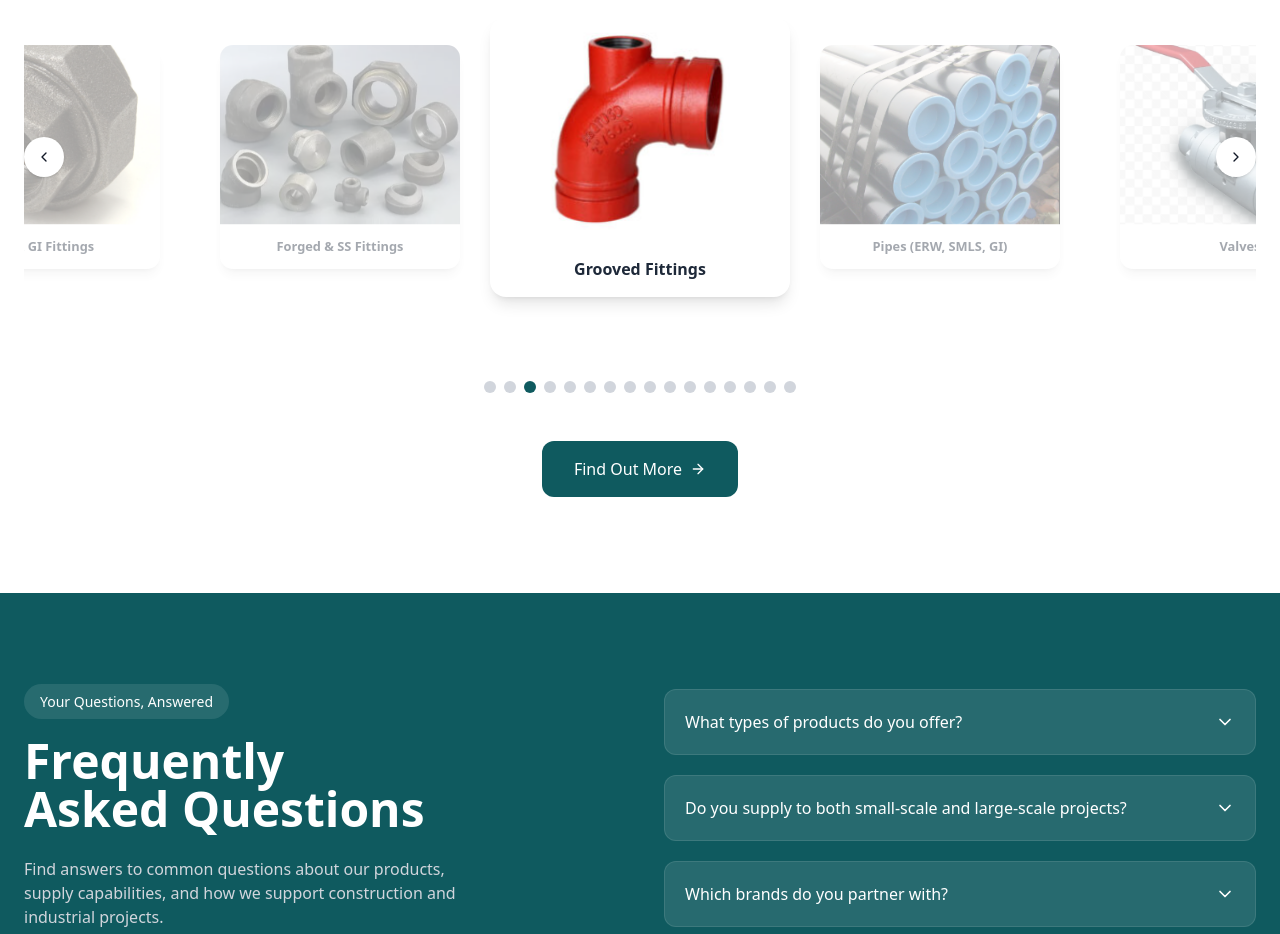
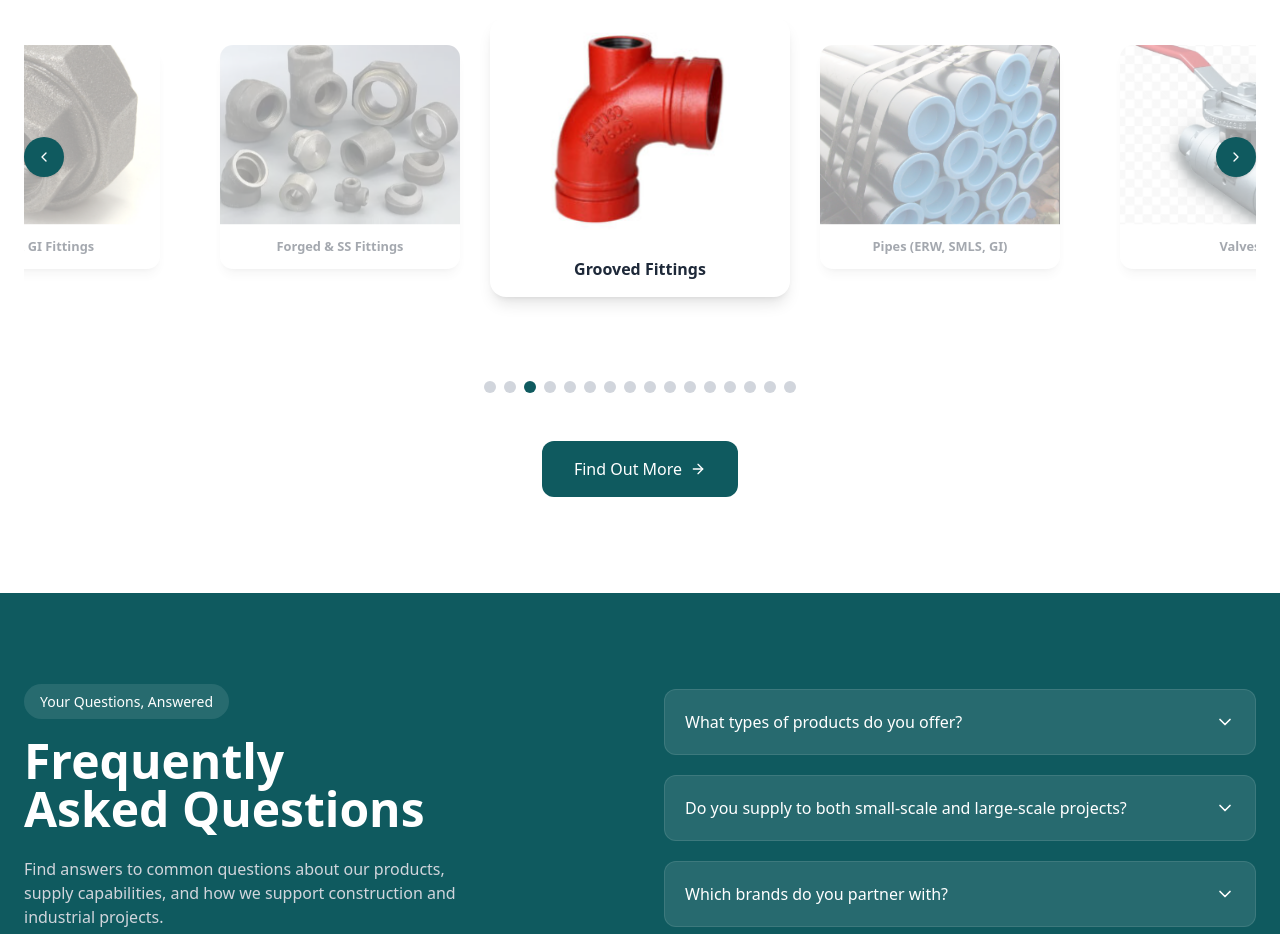
Before and after one commit to wocslab/harman-metals, a React (Vite) app: page / in a window 1280 px wide. Shown: the part 3080-4014 px from the top of the page. Built offline with nearby package versions, Linux system fonts and the light colour scheme.

Commit message:
coourchange

```diff
--- a/src/components/HeroComponents/Products.jsx
+++ b/src/components/HeroComponents/Products.jsx
@@ -130,7 +130,7 @@ export default function ProductsSection() {
           {/* LEFT */}
           <button
             onClick={prevSlide}
-            className="absolute left-0 z-10 bg-white shadow p-3 rounded-full"
+            className="absolute left-0 z-10 bg-[#0F5A5F] text-white shadow p-3 rounded-full"
           >
             <FiChevronLeft />
           </button>
@@ -181,7 +181,7 @@ export default function ProductsSection() {
           {/* RIGHT */}
           <button
             onClick={nextSlide}
-            className="absolute right-0 z-10 bg-white shadow p-3 rounded-full"
+            className="absolute right-0 z-10 bg-[#0F5A5F] text-white shadow p-3 rounded-full"
           >
             <FiChevronRight />
           </button>
```
